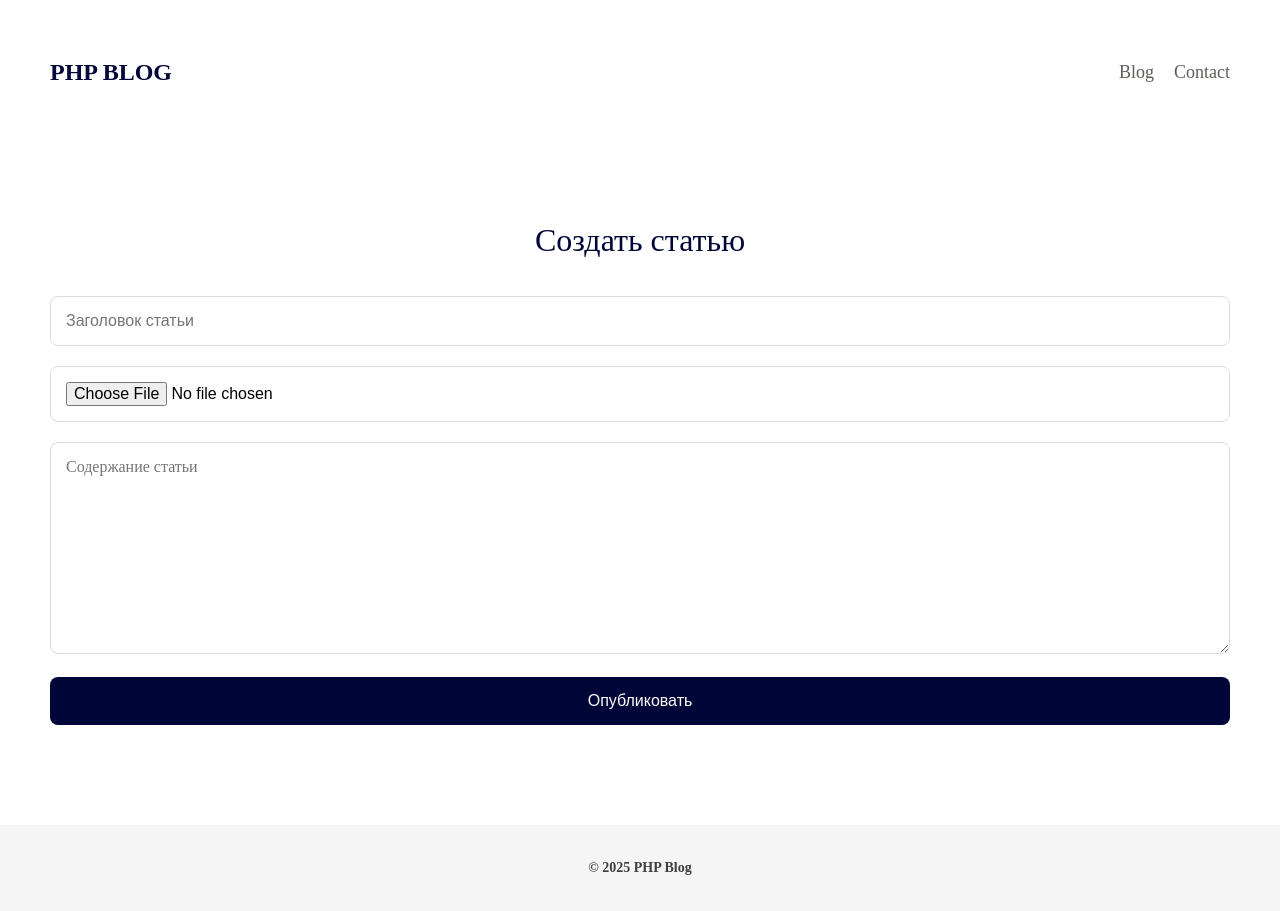
After one commit to oblomov4/php-production-blog, a PHP site: page /admin/new-post.html in a window 1280 px wide. The commit adds this page. Run offline with PHP 8.4, Linux system fonts and the light colour scheme.

Commit message:
feat: add admin panel with new post form

```diff
--- /dev/null
+++ b/admin/new-post.html
@@ -0,0 +1,64 @@
+<!DOCTYPE html>
+<html lang="en">
+
+<head>
+    <meta charset="UTF-8">
+    <meta name="viewport" content="width=device-width, initial-scale=1.0">
+    <title>АДМИН ПАНЕЛЬ PHP</title>
+    <link rel="stylesheet" href="../assets/css/reset.css">
+    <link rel="stylesheet" href="../assets/css/style.css">
+</head>
+
+<body>
+    <header class="header">
+        <div class="container">
+            <nav class="nav">
+                <h2 class="nav__logo">
+                    php blog
+                </h2>
+
+                <ul class="nav__list">
+                    <li class="nav__list-item">
+                        <a href="" class="nav__list-link">Blog</a>
+                    </li>
+                    <li class="nav__list-item">
+                        <a href="" class="nav__list-link">Contact</a>
+                    </li>
+                </ul>
+            </nav>
+        </div>
+    </header>
+
+    <main class="main">
+
+          <section class="admin">
+            <div class="container">
+                <h1 class="admin__title">Создать статью</h1>
+
+                <form method="POST" class="form" enctype="multipart/form-data">
+                    <div class="form__group">
+                        <input type="text" name="title" placeholder="Заголовок статьи" class="form__input" required>
+                    </div>
+
+                    <div class="form__group">
+                        <input type="file" name="image" accept="image/*" class="form__input">
+                    </div>
+
+                    <div class="form__group">
+                        <textarea name="content" placeholder="Содержание статьи" class="form__textarea" rows="10" required></textarea>
+                    </div>
+
+                    <button type="submit" class="form__button">Опубликовать</button>
+                </form>
+            </div>
+        </section>
+    </main>
+
+    <footer class="footer">
+        <div class="container">
+            <p class="footer__text">&copy; 2025 PHP Blog</p>
+        </div>
+    </footer>
+</body>
+
+</html>
--- a/assets/css/style.css
+++ b/assets/css/style.css
@@ -258,3 +258,48 @@ body {
 .auth__link a:hover {
     text-decoration: underline;
 }
+
+
+/* Стили для админки */
+.admin {
+    padding: 80px 0;
+}
+
+.admin__title {
+    font-size: 32px;
+    color: #000638;
+    margin-bottom: 40px;
+    text-align: center;
+}
+
+.admin__actions {
+    display: flex;
+    gap: 20px;
+    justify-content: center;
+    flex-wrap: wrap;
+}
+
+.admin__button {
+    padding: 15px 30px;
+    background: #000638;
+    color: white;
+    text-decoration: none;
+    border-radius: 8px;
+    font-weight: 500;
+    transition: background 0.3s ease;
+}
+
+.admin__button:hover {
+    background: #001a66;
+}
+
+.form__textarea {
+    width: 100%;
+    padding: 15px;
+    border: 1px solid #ddd;
+    border-radius: 8px;
+    font-size: 16px;
+    box-sizing: border-box;
+    resize: vertical;
+    font-family: inherit;
+}
```
Also changed, not shown: admin/index.html (added, +52 -0 lines).
